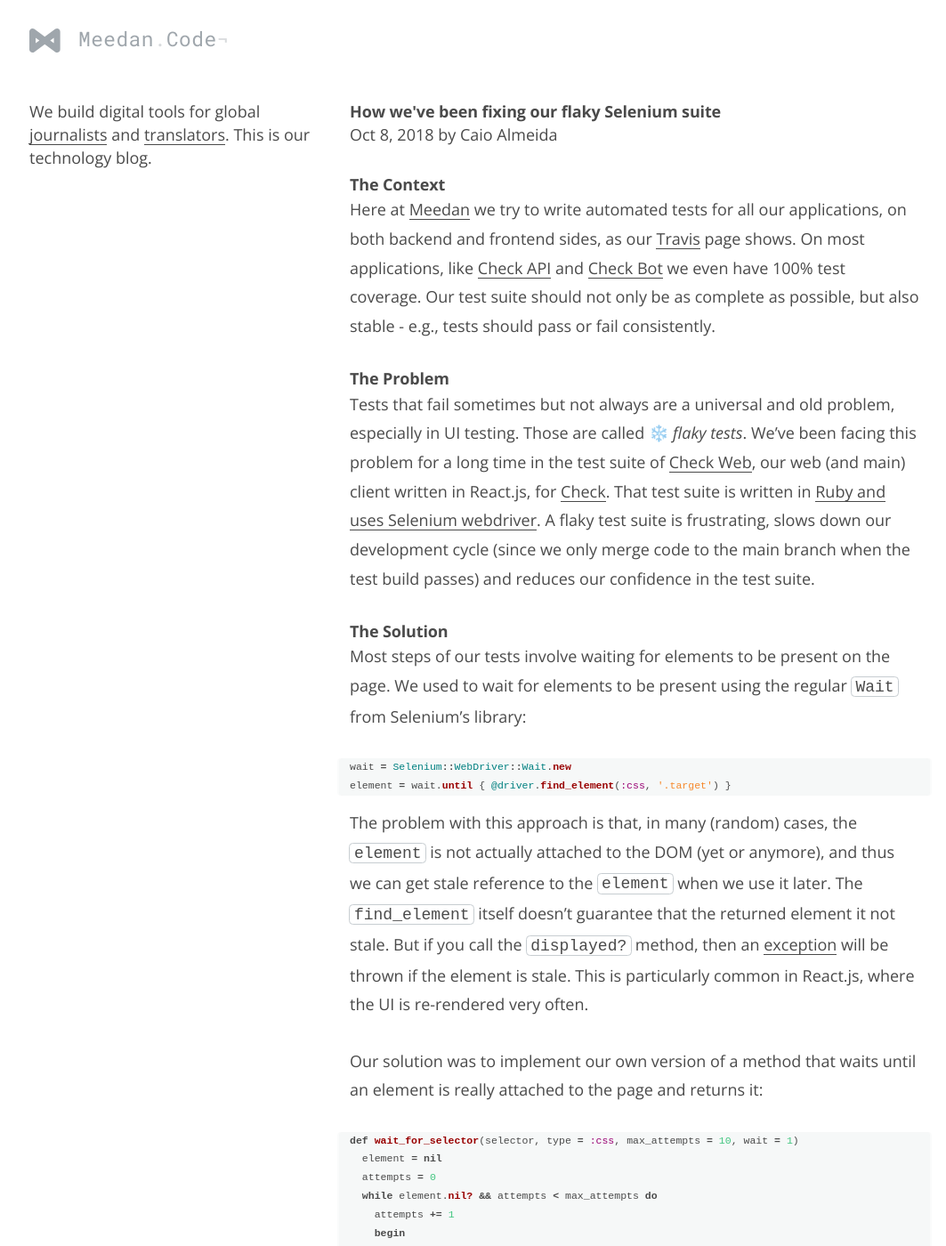
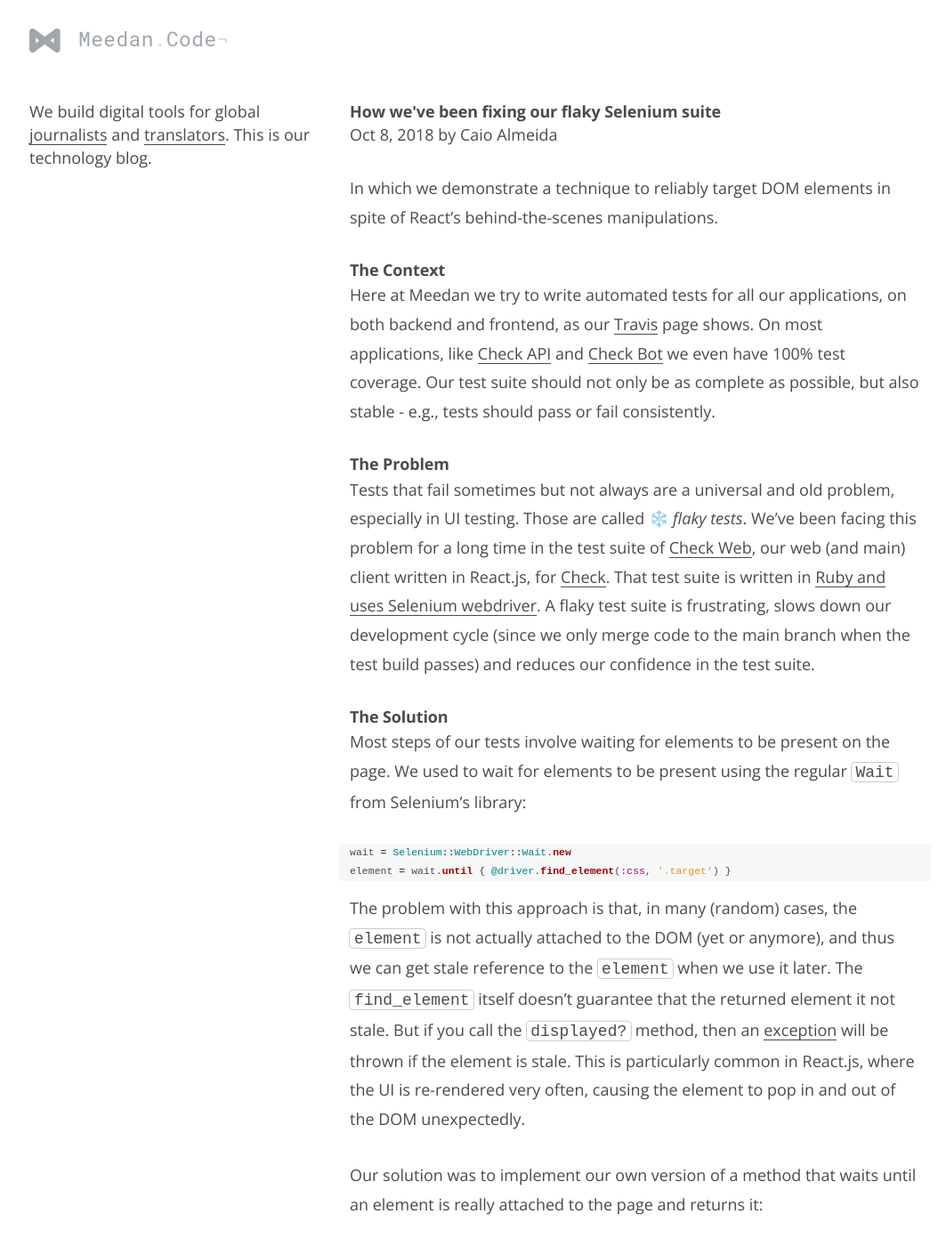
Before and after one commit to meedan/meedan.code, a Jekyll site: the page built from _posts/2018-10-08-stable-selenium.md, in a window 1280 px wide and 1400 px high. Shown: the whole window at 89% size, without its empty margins (91-1154 px from the left). Built offline with Jekyll 4.4.1, drawn with Linux system fonts in a browser that asks for light colours; nearby versions of some CDN libraries; emoji names are drawn with the system emoji font; a script that is not in the unit is left out; comment, search, counter and statistics services are not loaded.

Commit message:
Add post intro and fix missing targets

````diff
--- a/_posts/2018-10-08-stable-selenium.md
+++ b/_posts/2018-10-08-stable-selenium.md
@@ -4,9 +4,11 @@
 author: caiosba
 ---
 
+In which we demonstrate a technique to reliably target DOM elements in spite of React's behind-the-scenes manipulations.
+
 ## The Context
 
-Here at [Meedan](https://meedan.com){:target="_blank", rel="noopener noreferrer"} we try to write automated tests for all our applications, on both backend and frontend sides, as our [Travis](https://travis-ci.org/meedan){:target="_blank", rel="noopener noreferrer"} page shows. On most applications, like [Check API](https://github.com/meedan/check-api) and [Check Bot](https://github.com/meedan/check-bot){:target="_blank", rel="noopener noreferrer"} we even have 100% test coverage. Our test suite should not only be as complete as possible, but also stable - e.g., tests should pass or fail consistently.
+Here at Meedan we try to write automated tests for all our applications, on both backend and frontend, as our [Travis](https://travis-ci.org/meedan){:target="_blank", rel="noopener noreferrer"} page shows. On most applications, like [Check API](https://github.com/meedan/check-api){:target="_blank", rel="noopener noreferrer"} and [Check Bot](https://github.com/meedan/check-bot){:target="_blank", rel="noopener noreferrer"} we even have 100% test coverage. Our test suite should not only be as complete as possible, but also stable - e.g., tests should pass or fail consistently.
 
 
 ## The Problem
@@ -22,7 +24,7 @@
 element = wait.until { @driver.find_element(:css, '.target') }
 ```
 
-The problem with this approach is that, in many (random) cases, the `element` is not actually attached to the DOM (yet or anymore), and thus we can get stale reference to the `element` when we use it later. The `find_element` itself doesn't guarantee that the returned element it not stale. But if you call the `displayed?` method, then an [exception](https://docs.seleniumhq.org/exceptions/stale_element_reference.jsp){:target="_blank", rel="noopener noreferrer"} will be thrown if the element is stale. This is particularly common in React.js, where the UI is re-rendered very often.
+The problem with this approach is that, in many (random) cases, the `element` is not actually attached to the DOM (yet or anymore), and thus we can get stale reference to the `element` when we use it later. The `find_element` itself doesn't guarantee that the returned element it not stale. But if you call the `displayed?` method, then an [exception](https://docs.seleniumhq.org/exceptions/stale_element_reference.jsp){:target="_blank", rel="noopener noreferrer"} will be thrown if the element is stale. This is particularly common in React.js, where the UI is re-rendered very often, causing the element to pop in and out of the DOM unexpectedly.
 
 Our solution was to implement our own version of a method that waits until an element is really attached to the page and returns it:
 
````
